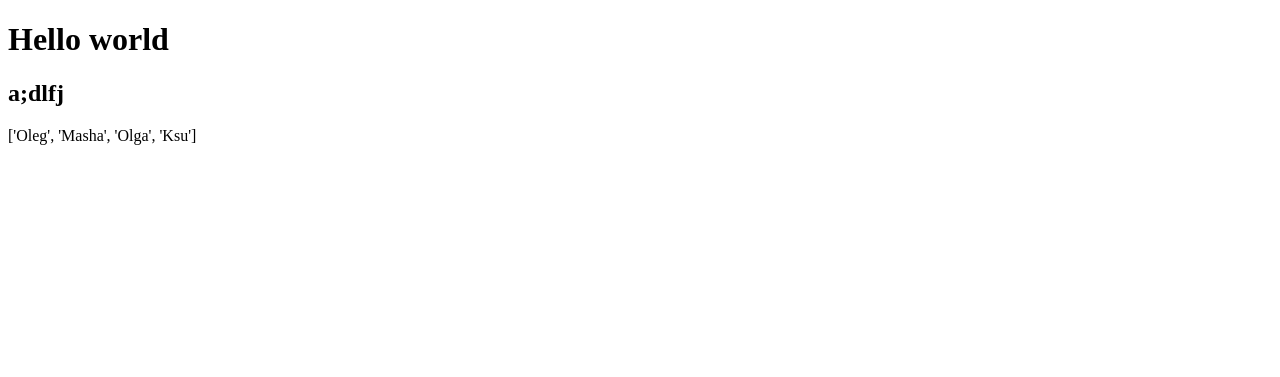
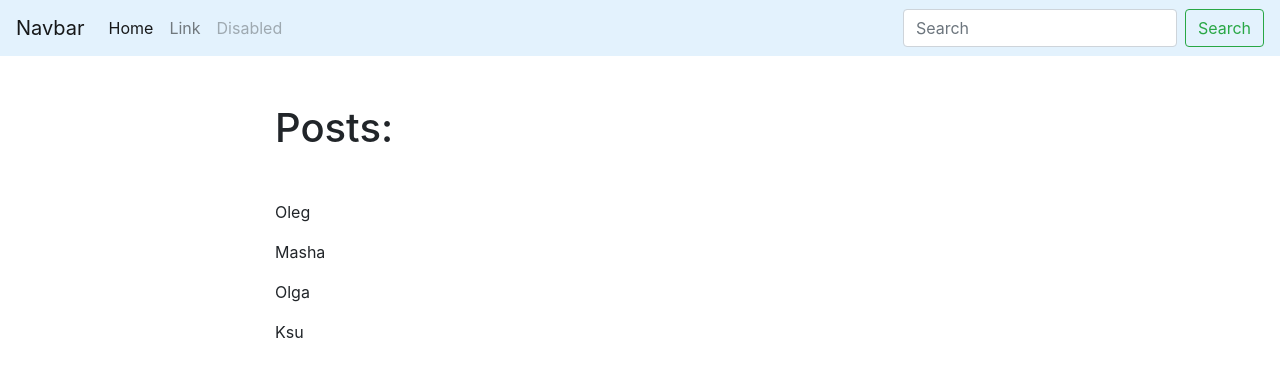
Before and after one commit to Kolamin/blogengine, a Django app: page /blog/ in a window 1280 px wide. Shown: the top 377 px of the page. Run offline with Django 3.2, Linux system fonts and the light colour scheme; some libraries are stand-ins or nearby versions.

Commit message:
release V6

```diff
--- /dev/null
+++ b/blog/templates/blog/base_blog.html
@@ -0,0 +1 @@
+{% extends 'base.html' %}
--- a/blog/templates/blog/index.html
+++ b/blog/templates/blog/index.html
@@ -1,16 +1,16 @@
-<!DOCTYPE html>
-<html lang="en">
-<head>
-    <meta charset="utf-8">
-    <meta name="viewport" content="width=device-width, initial-scale=1.0">
-    <meta http-equiv="X-UA-Compatible" content="ie=edge">
-    <title>Index page</title>
-</head>
-<body>
-    <h1>Hello world</h1>
-    <h2>a;dlfj</h2>
+{% extends 'blog\base_blog.html'%}
+
+
+
+{% block title %}
+Posts list
+{% endblock %}
+
+{% block content %}
+  <h1 class="mb-5">Posts:</h1>
+  {% for name in names %}
     <p>
-        {{names}}
+      {{name}}
     </p>
-</body>
-</html>
+  {% endfor%}
+{% endblock %}
--- a/blogengine/settings.py
+++ b/blogengine/settings.py
@@ -55,7 +55,9 @@ ROOT_URLCONF = 'blogengine.urls'
 TEMPLATES = [
     {
         'BACKEND': 'django.template.backends.django.DjangoTemplates',
-        'DIRS': [],
+        'DIRS': [
+            os.path.join(BASE_DIR, 'templates')
+        ],
         'APP_DIRS': True,
         'OPTIONS': {
             'context_processors': [
--- /dev/null
+++ b/templates/base.html
@@ -0,0 +1,53 @@
+<!DOCTYPE html>
+<html lang="en">
+<head>
+    <meta charset="utf-8">
+    <meta name="viewport" content="width=device-width, initial-scale=1.0">
+    <meta http-equiv="X-UA-Compatible" content="ie=edge">
+    <link rel="stylesheet" href="https://stackpath.bootstrapcdn.com/bootstrap/4.3.1/css/bootstrap.min.css"
+    integrity="sha384-ggOyR0iXCbMQv3Xipma34MD+dH/1fQ784/j6cY/iJTQUOhcWr7x9JvoRxT2MZw1T" crossorigin="anonymous">
+    <title>
+      {% block title %}
+        Blog Engine
+      {% endblock %}
+    </title>
+</head>
+<body>
+  <nav class="navbar navbar-expand-lg navbar-light" style="background-color: #e3f2fd;">
+    <a class="navbar-brand" href="#">Navbar</a>
+    <button class="navbar-toggler" type="button" data-toggle="collapse" data-target="#navbarSupportedContent" aria-controls="navbarSupportedContent" aria-expanded="false" aria-label="Toggle navigation">
+      <span class="navbar-toggler-icon"></span>
+    </button>
+
+    <div class="collapse navbar-collapse" id="navbarSupportedContent">
+      <ul class="navbar-nav mr-auto">
+        <li class="nav-item active">
+          <a class="nav-link" href="#">Home <span class="sr-only">(current)</span></a>
+        </li>
+        <li class="nav-item">
+          <a class="nav-link" href="#">Link</a>
+        </li>
+
+        <li class="nav-item">
+          <a class="nav-link disabled" href="#" tabindex="-1" aria-disabled="true">Disabled</a>
+        </li>
+      </ul>
+      <form class="form-inline my-2 my-lg-0">
+        <input class="form-control mr-sm-2" type="search" placeholder="Search" aria-label="Search">
+        <button class="btn btn-outline-success my-2 my-sm-0" type="submit">Search</button>
+      </form>
+    </div>
+  </nav>
+
+<div class="container mt-5">
+  <div class="row">
+    <div class="col-6 offset-md-2">
+      {% block content %}
+        There is no any content for you
+      {% endblock %}
+    </div>
+  </div>
+</div>
+
+</body>
+</html>
```
